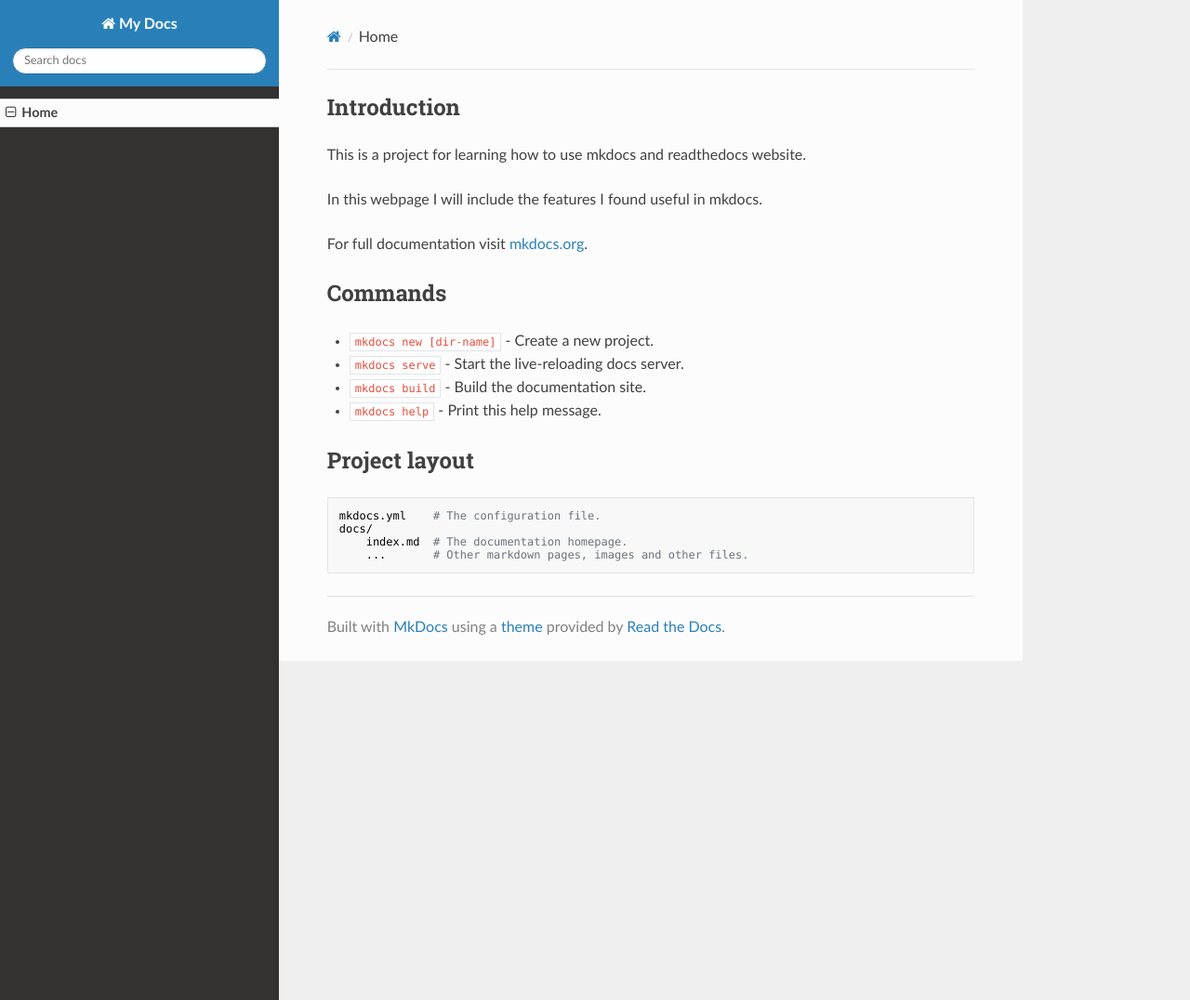
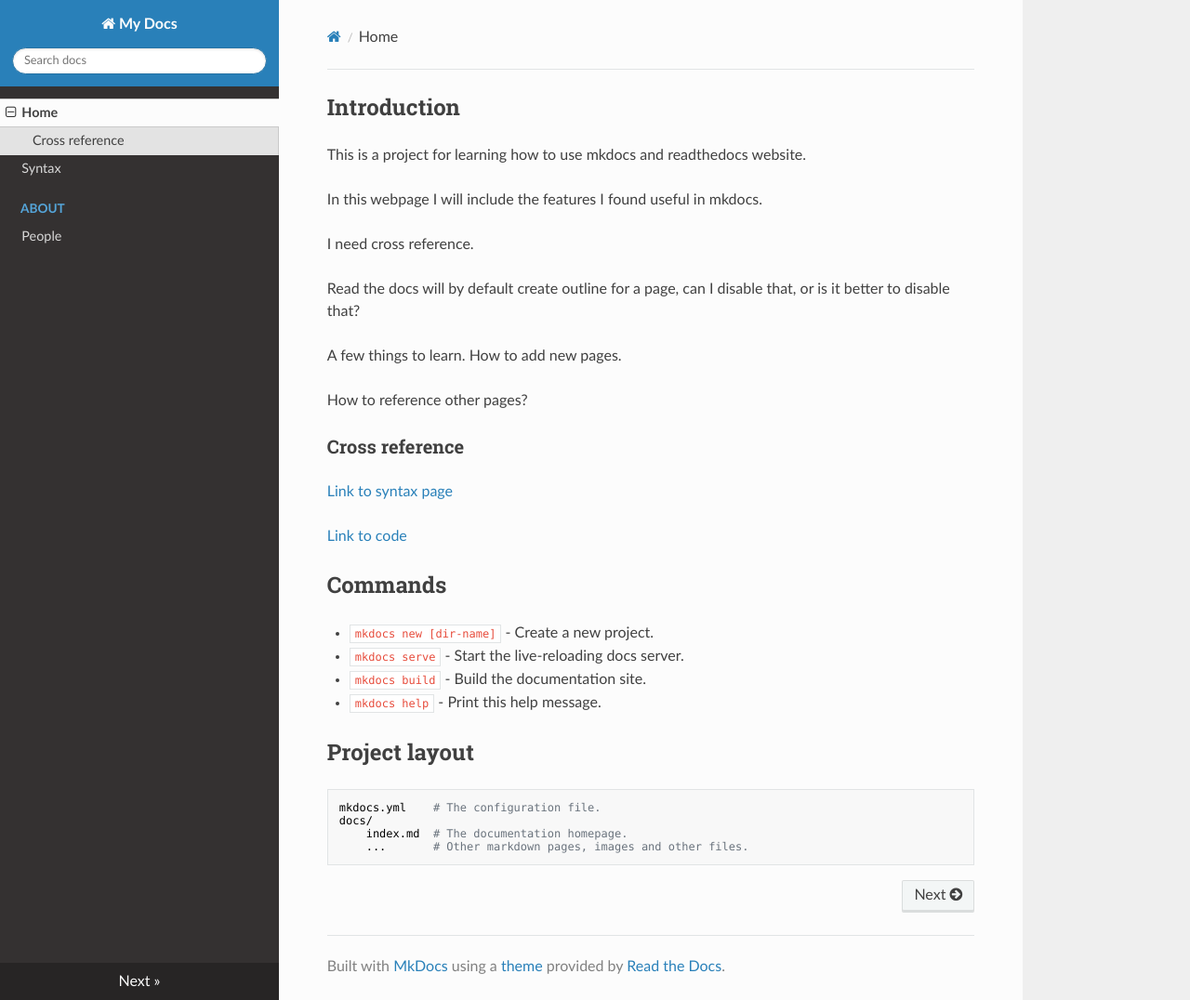
Before and after one commit to qiuwch/learn-rtd, an MkDocs documentation site: the page built from docs/index.md, in a window 1280 px wide and 1076 px high. Shown: the whole window at 93% size. Built offline with MkDocs 1.6.1, drawn with Linux system fonts in a browser that asks for light colours; nearby versions of some CDN libraries.

```diff
--- a/docs/index.md
+++ b/docs/index.md
@@ -4,7 +4,19 @@ This is a project for learning how to use mkdocs and readthedocs website.
 
 In this webpage I will include the features I found useful in mkdocs.
 
-For full documentation visit [mkdocs.org](http://mkdocs.org).
+I need cross reference.
+
+Read the docs will by default create outline for a page, can I disable that, or is it better to disable that?
+
+A few things to learn. How to add new pages.
+
+How to reference other pages?
+
+### Cross reference
+
+[Link to syntax page](syntax)
+
+[Link to code](syntax#code)
 
 ## Commands
 
```
Also changed, not shown: docs/about/people.md (added, +1 -0 lines), docs/syntax.md (added, +15 -0 lines).
